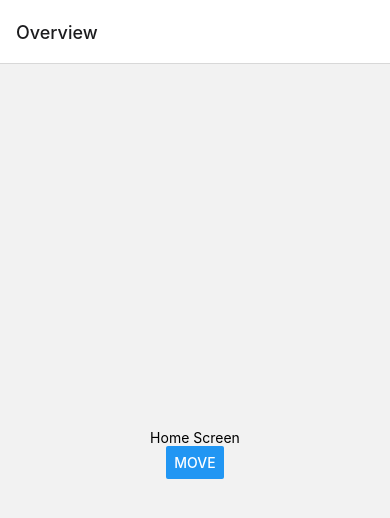
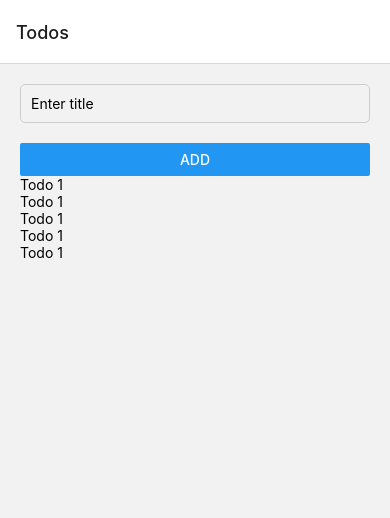
Before and after one commit to enyoghasim/gift-rn-todo, a React Native app: screen /Home in a window 390 px wide. Shown: the top 518 px of the page. Built offline with nearby package versions, Linux system fonts and the light colour scheme.

Commit message:
feat : rn going well

```diff
--- a/App.js
+++ b/App.js
@@ -3,19 +3,25 @@ import { StyleSheet, Text, View, Button } from "react-native";
 import { NavigationContainer } from "@react-navigation/native";
 import { createNativeStackNavigator } from "@react-navigation/native-stack";
 
+//<=======>//
+import Home from "./src/views/home";
+//<=======>//
+
+// onPress={() => {
+//   /* 1. Navigate to the Details route with params */
+//   navigation.navigate('Details', {
+//     itemId: 86,
+//     otherParam: 'anything you want here',
+//   });
+// }}
+
+// navigating with params
+
+// function DetailsScreen({ route, navigation }) {
+//   /* 2. Get the param */
+//   const { itemId, otherParam } = route.params;
+
 const Stack = createNativeStackNavigator();
-
-function HomeScreen({ navigation }) {
-  return (
-    <View style={{ flex: 1, alignItems: "center", justifyContent: "center" }}>
-      <Text>Home Screen</Text>
-      <Button
-        title="Move"
-        onPress={() => navigation.navigate("Details")}
-      ></Button>
-    </View>
-  );
-}
 
 function DetailsScreen() {
   return (
@@ -35,8 +41,8 @@ const App = () => {
       <Stack.Navigator>
         <Stack.Screen
           name="Home"
-          component={HomeScreen}
-          options={{ title: "Overview" }}
+          component={Home}
+          options={{ title: "Todos" }}
         />
         <Stack.Screen name="Details" component={DetailsScreen} />
       </Stack.Navigator>
--- /dev/null
+++ b/src/views/home/index.js
@@ -0,0 +1,31 @@
+import { View, Text, Button, TextInput, StyleSheet } from "react-native";
+import styles from "./style";
+import React from "react";
+
+const Home = ({ navigation, route }) => {
+  return (
+    <View style={styles.padding}>
+      <View style={styles.flex}>
+        <View>
+          <TextInput
+            style={styles.input}
+            placeholder="Enter title"
+            onSubmitEditing={() => console.log("jjj")}
+          ></TextInput>
+        </View>
+        <View style={styles.buttonWrapper}>
+          <Button style={styles.button} title="Add"></Button>
+        </View>
+      </View>
+      <View style={styles.todosList}>
+        {[1, 2, 3, 4, 5].map((item) => (
+          <View key={item} style={styles.todosListItem}>
+            <Text>Todo 1</Text>
+          </View>
+        ))}
+      </View>
+    </View>
+  );
+};
+
+export default Home;
--- /dev/null
+++ b/src/views/home/style.js
@@ -0,0 +1,26 @@
+import { StyleSheet } from "react-native";
+
+export default StyleSheet.create({
+  padding: {
+    padding: 20,
+  },
+  flex: {
+    // display: "flex",
+    // flex: 1,
+    flexDirection: "column",
+  },
+  input: {
+    borderColor: "#ccc",
+    borderWidth: 1,
+    borderRadius: 5,
+    padding: 10,
+  },
+  buttonWrapper: {
+    marginTop: 20,
+  },
+  button: {
+    marginTop: 3,
+  },
+  todosList: {},
+  todosListItem: {},
+});
```
